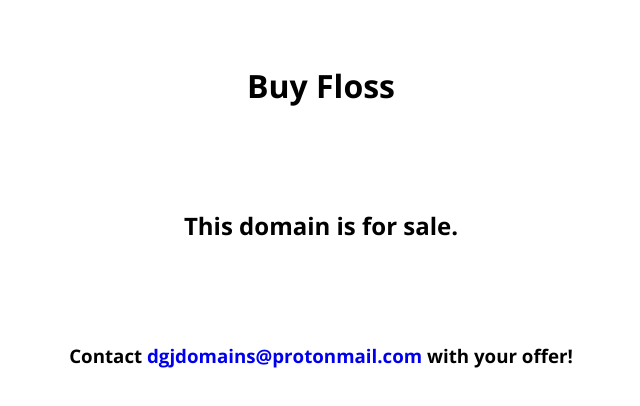
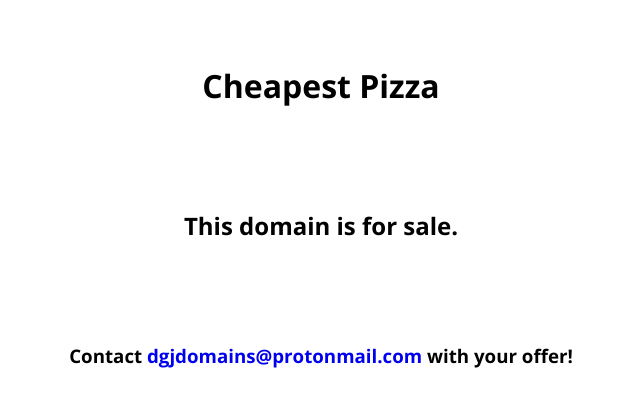
Before and after one commit to Bluffer1997/cheapestpizza, a plain HTML site: page index.html in a window 1280 px wide. Shown: the whole page, without its empty margins (319-959 px from the left). Drawn offline with nearby package versions, Linux system fonts and the light colour scheme.

Commit message:
Update index.html

```diff
--- a/index.html
+++ b/index.html
@@ -3,13 +3,13 @@
 <head>
     <meta charset="UTF-8">
     <meta name="viewport" content="width=device-width, initial-scale=1.0">
-    <title>Buy Floss</title>
+    <title>Cheapest Pizza</title>
     <link href="https://fonts.googleapis.com/css2?family=Open+Sans:wght@300;400;700&display=swap" rel="stylesheet">
     <link rel="stylesheet" href="css/styles.css">
 </head>
 <body>
     <div class="container">
-        <h1>Buy Floss</h1>
+        <h1>Cheapest Pizza</h1>
         <h2>This domain is for sale.</h2>
         <h3>Contact <a href="mailto:dgjdomains@protonmail.com">dgjdomains@protonmail.com</a> with your offer!</h3>
     </div>
```
